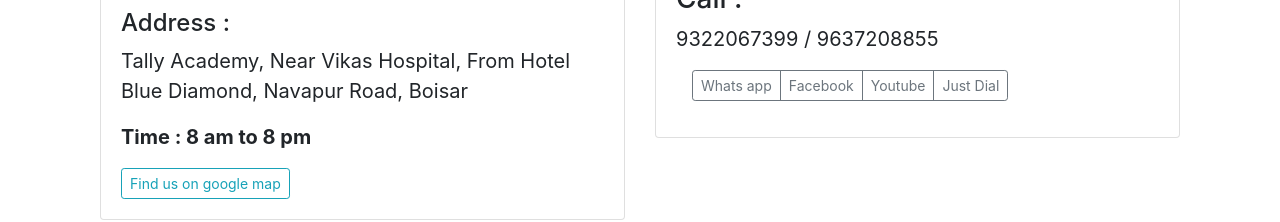
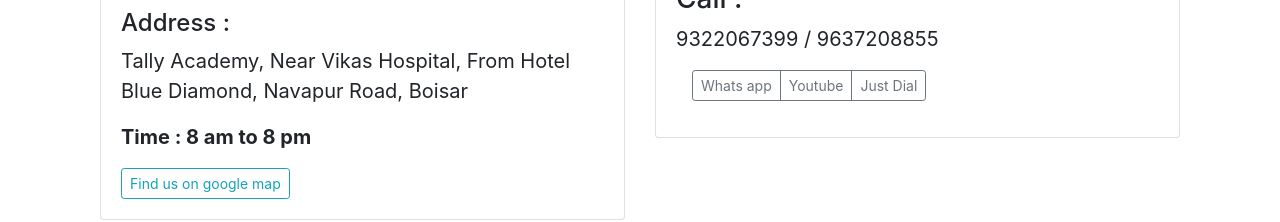
Before and after one commit to shaileshyadav007/computerclasses, a plain HTML site: page index.html in a window 1280 px wide. Shown: the part 5068-5290 px from the top of the page. Drawn offline with nearby package versions, Linux system fonts and the light colour scheme; files whose address does not match are found by name.

Commit message:
Update index.html

```diff
--- a/index.html
+++ b/index.html
@@ -468,7 +468,7 @@
                   <div class="d-flex m-3 justify-content-between align-items-center">
                     <div class="btn-group">
                       <a href="https://wa.link/g36sfr" type="button" class="btn btn-sm btn-outline-secondary">Whats app</a>
-                      <a href="https://www.facebook.com/TallyAcademyBoisar" type="button" class="btn btn-sm btn-outline-secondary">Facebook</a>
+
                       <a href="https://www.youtube.com/channel/UCn72qhSFBlIsBXfdslBnqmQ" type="button" class="btn btn-sm btn-outline-secondary">Youtube</a>
 
                       <a href="  https://www.justdial.com/Mumbai/Tally-Academy-Near-Vikas-Hospital-Boisar/022PXX22-XX22-190208023247-W7A1_BZDET
```
